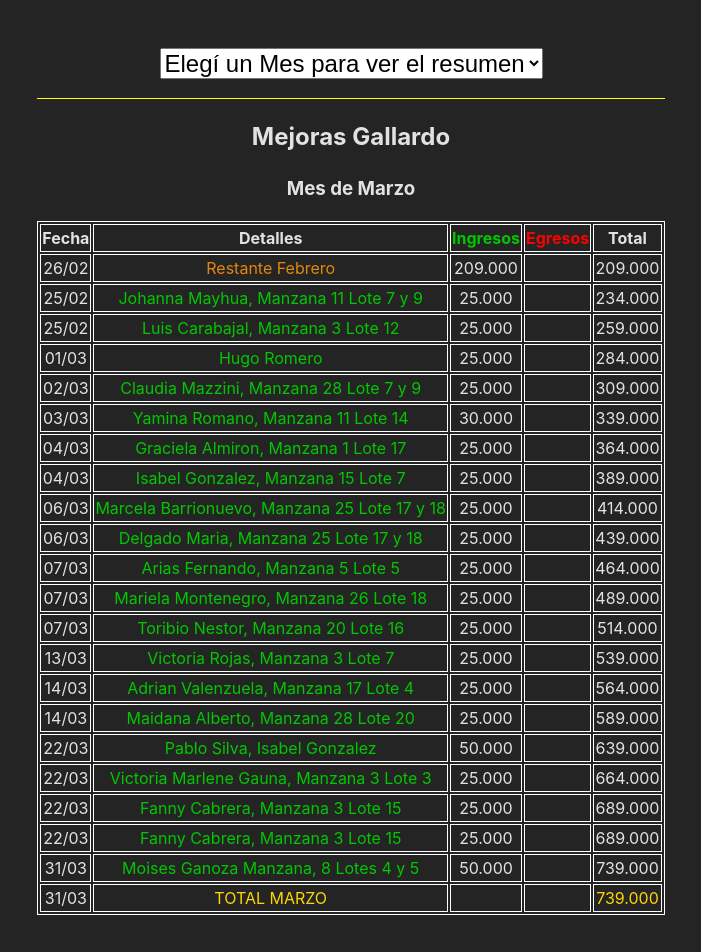
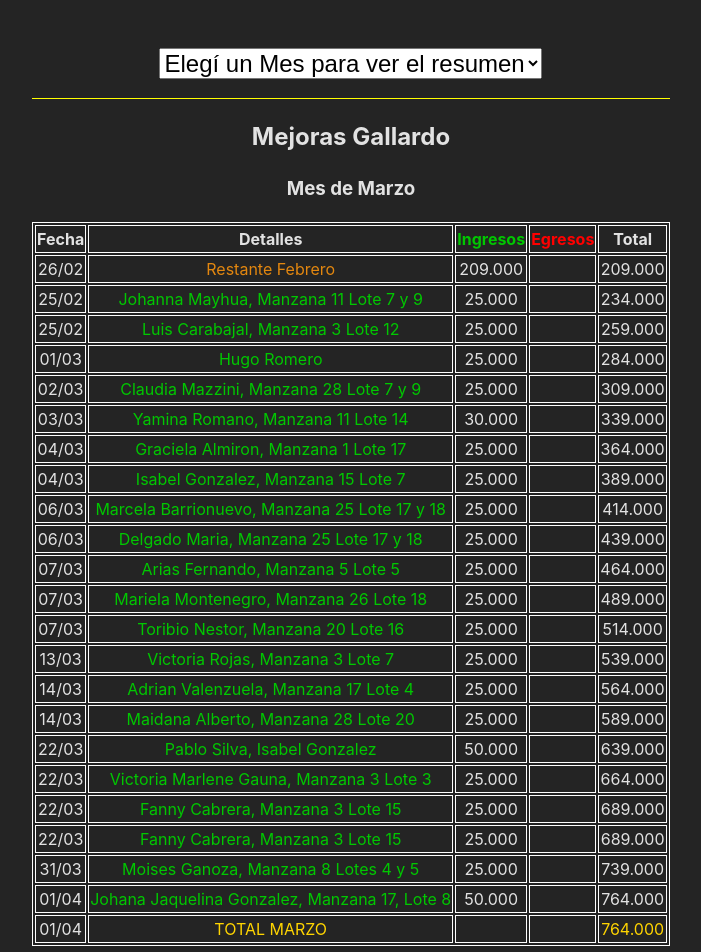
Before and after one commit to Dynezel/mejoras-gallardo, a React (Vite) app: page /marzo in a window 1280 px wide. Shown: the top 952 px of the page, without its empty margins (289-990 px from the left). Built offline with nearby package versions, Linux system fonts and the light colour scheme.

Commit message:
Pagos nuevos

```diff
--- a/src/Components/Marzo.jsx
+++ b/src/Components/Marzo.jsx
@@ -159,17 +159,24 @@ export default function Marzo() {
                     </tr>
                     <tr>
                         <td>31/03</td>
-                        <td className="ingresos">Moises Ganoza Manzana, 8 Lotes 4 y 5</td>
-                        <td>50.000</td>
+                        <td className="ingresos">Moises Ganoza, Manzana 8 Lotes 4 y 5</td>
+                        <td>25.000</td>
                         <td></td>
                         <td>739.000</td>
                     </tr>
                     <tr>
-                        <td>31/03</td>
+                        <td>01/04</td>
+                        <td className="ingresos">Johana Jaquelina Gonzalez, Manzana 17, Lote 8</td>
+                        <td>50.000</td>
+                        <td></td>
+                        <td>764.000</td>
+                    </tr>
+                    <tr>
+                        <td>01/04</td>
                         <td className="total">TOTAL MARZO</td>
                         <td></td>
                         <td></td>
-                        <td className="total">739.000</td>
+                        <td className="total">764.000</td>
                     </tr>
                 </tbody>
             </table>
```
